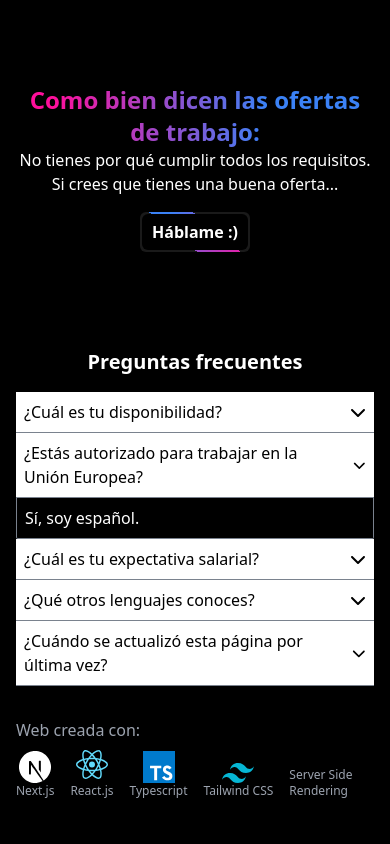
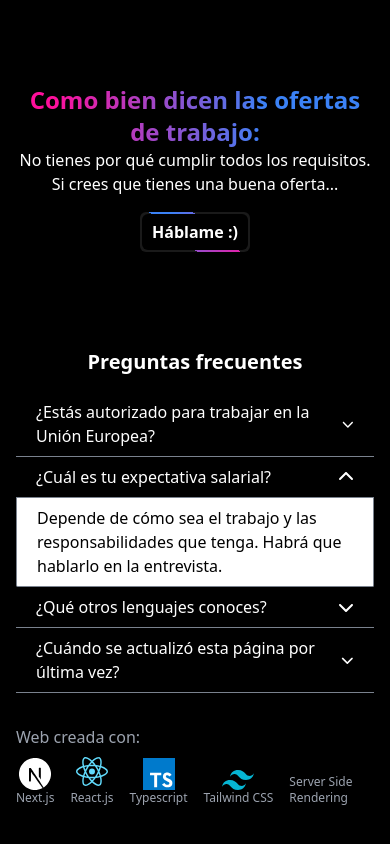
Before and after one commit to Kikemaji/resume, a Next.js app: page / in a window 390 px wide. Shown: the part 3740-4584 px from the top of the page. Built offline with nearby package versions, Linux system fonts and the light colour scheme.

Commit message:
Styles and responsive FAQ

```diff
--- a/src/app/page.tsx
+++ b/src/app/page.tsx
@@ -1,7 +1,6 @@
 import { FaArrowDown, FaCheck } from 'react-icons/fa6';
 
 import { Navbar } from '@/components/ui/Navbar';
-import Accordion from '@/components/ui/Accordion/Accordion';
 import clsx from 'clsx';
 import { ExperienceSection } from '@/components/sections/experience/ExperienceSection';
 import HeroSection from '@/components/sections/hero/HeroSection';
@@ -12,6 +11,7 @@ import WhyMeSection from '@/components/sections/whyMe/WhyMeSection';
 import ChatSection from '@/components/sections/chat/ChatSection';
 import EducationSection from '@/components/sections/education/EducationSection';
 import CTA1 from '@/components/sections/CTA/CTA1';
+import FAQSection from '@/components/sections/faq/FAQSection';
 
 export default function Home() {
   const trabajoIdealContent = [
@@ -70,12 +70,7 @@ export default function Home() {
           </div>
         </section>
         <CTA1 />
-        <section className="my-8 flex flex-col gap-4">
-          <h2 className="text-center text-xl font-bold">
-            Preguntas frecuentes
-          </h2>
-          <Accordion />
-        </section>
+        <FAQSection />
         <CreatedSection />
       </div>
     </main>
--- /dev/null
+++ b/src/components/sections/faq/FAQSection.tsx
@@ -0,0 +1,13 @@
+import Accordion from '@/components/ui/Accordion/Accordion';
+import React from 'react';
+
+const FAQSection = () => {
+  return (
+    <section className="my-8 flex flex-col items-center gap-4">
+      <h2 className="text-xl font-bold">Preguntas frecuentes</h2>
+      <Accordion />
+    </section>
+  );
+};
+
+export default FAQSection;
--- /dev/null
+++ b/src/components/ui/Accordion/Accordion.module.css
@@ -0,0 +1,38 @@
+.AccordionContent {
+  overflow: hidden;
+}
+.AccordionContent[data-state='open'] {
+  animation: slideDown 300ms cubic-bezier(0.87, 0, 0.13, 1);
+}
+.AccordionContent[data-state='closed'] {
+  animation: slideUp 300ms cubic-bezier(0.87, 0, 0.13, 1);
+}
+
+.AccordionContentText {
+  padding: 8px 20px;
+}
+
+.AccordionChevron {
+  transition: transform 300ms cubic-bezier(0.87, 0, 0.13, 1);
+}
+.AccordionTrigger[data-state='open'] > .AccordionChevron {
+  transform: rotate(180deg);
+}
+
+@keyframes slideDown {
+  from {
+    height: 0;
+  }
+  to {
+    height: var(--radix-accordion-content-height);
+  }
+}
+
+@keyframes slideUp {
+  from {
+    height: var(--radix-accordion-content-height);
+  }
+  to {
+    height: 0;
+  }
+}
--- a/src/components/ui/Accordion/Accordion.tsx
+++ b/src/components/ui/Accordion/Accordion.tsx
@@ -2,13 +2,15 @@
 import React from 'react';
 import { FaChevronDown } from 'react-icons/fa6';
 import * as AccordionElem from '@radix-ui/react-accordion';
+import clsx from 'clsx';
+import styles from './Accordion.module.css';
 
 const Accordion = ({}) => {
   const content = [
-    {
-      question: '¿Cuál es tu disponibilidad? ',
-      answer: 'Preaviso de 15 días.',
-    },
+    // {
+    //   question: '¿Cuál es tu disponibilidad?',
+    //   answer: 'Preaviso de 15 días',
+    // },
     {
       question: '¿Estás autorizado para trabajar en la Unión Europea?',
       answer: 'Sí, soy español.',
@@ -32,17 +34,21 @@ const Accordion = ({}) => {
 
   return (
     <AccordionElem.Root
-      className="AccordionRoot"
+      className="w-full rounded-md xl:max-w-[1024px] "
       type="single"
       defaultValue="item-1"
       collapsible
     >
       {content.map((element, index) => (
         <AccordionElem.Item key={index} value={`item-${index}`}>
-          <AccordionTrigger className="flex w-full cursor-pointer items-center justify-between gap-4 border-b border-border bg-white p-2 text-start text-black">
+          <AccordionTrigger className="flex w-full cursor-pointer items-center justify-between gap-4 border-b border-border  px-5 py-2 text-start ">
             {element.question}
           </AccordionTrigger>
-          <AccordionContent className="border-x border-border p-2  last:rounded-b-sm last:border-b">
+          <AccordionContent
+            className={
+              ' border-x border-border bg-white text-black last:rounded-b-sm last:border-b'
+            }
+          >
             {element.answer}
           </AccordionContent>
         </AccordionElem.Item>
@@ -65,12 +71,12 @@ const AccordionTrigger = React.forwardRef<
 >(({ children, className, ...props }, forwardedRef) => (
   <AccordionElem.Header>
     <AccordionElem.Trigger
-      className={`${className}`} //FIXME: Add classnames o clsx
+      className={clsx(styles.AccordionTrigger, className)}
       {...props}
       ref={forwardedRef}
     >
       {children}
-      <FaChevronDown aria-hidden />
+      <FaChevronDown className={clsx(styles.AccordionChevron)} aria-hidden />
     </AccordionElem.Trigger>
   </AccordionElem.Header>
 ));
@@ -87,11 +93,11 @@ const AccordionContent = React.forwardRef<
   AccordionContentProps
 >(({ children, className, ...props }, forwardedRef) => (
   <AccordionElem.Content
-    className={`${className}`}
+    className={clsx(styles.AccordionContent, className)}
     {...props}
     ref={forwardedRef}
   >
-    <div>{children}</div>
+    <div className={styles.AccordionContentText}>{children}</div>
   </AccordionElem.Content>
 ));
 
```
